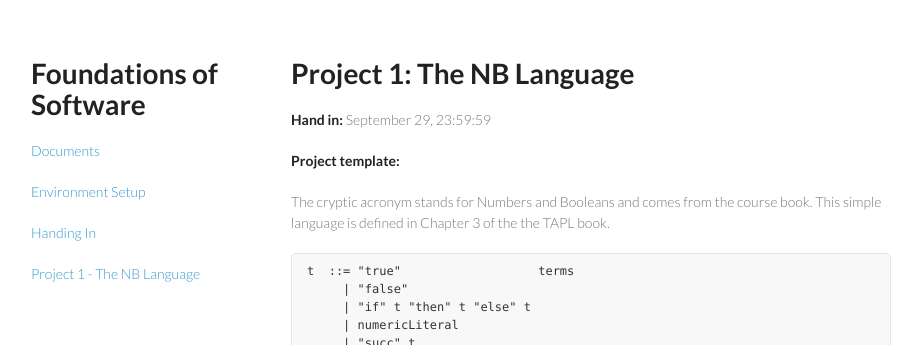
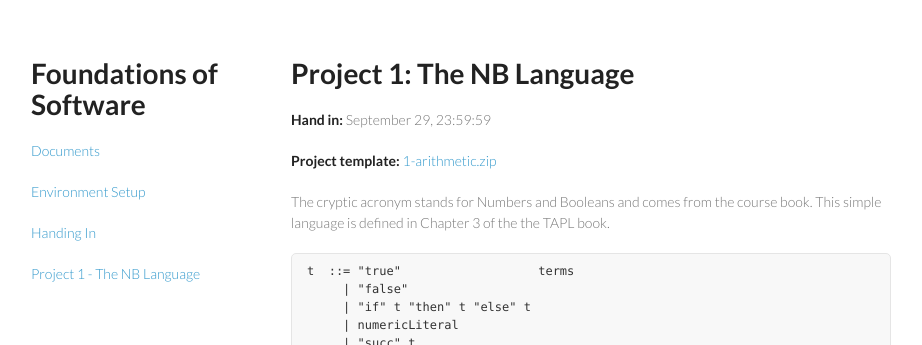
Before and after one commit to christophetd/fos2015.github.io, a Jekyll site: the page built from project1.md, in a window 1280 px wide and 900 px high. Shown: the top 345 px of the window, without its empty margins (179-1101 px from the left). Built offline with Jekyll 4.4.1, drawn with Linux system fonts in a browser that asks for light colours.

Commit message:
generated at 2015-09-15 16:44:35.507886

```diff
--- a/project1.md
+++ b/project1.md
@@ -9,7 +9,7 @@ index: 3
 
 **Hand in:** September 29, 23:59:59
 
-**Project template:** []()
+**Project template:** [1-arithmetic.zip]()
 
 The cryptic acronym stands for Numbers and Booleans and comes from the course book.
 This simple language is defined in Chapter 3 of the the TAPL book.
```
Also changed, not shown: 4 other files.
